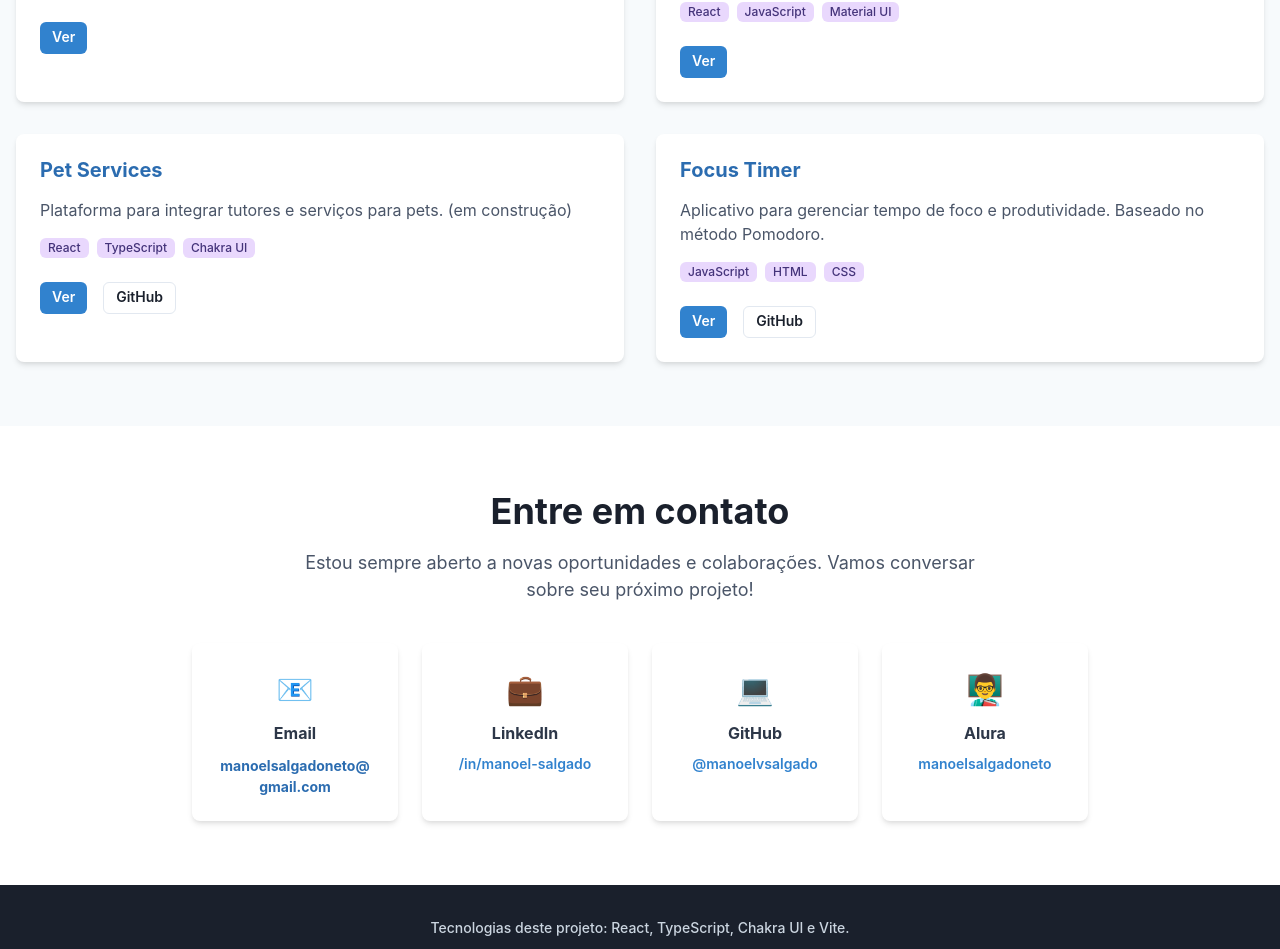
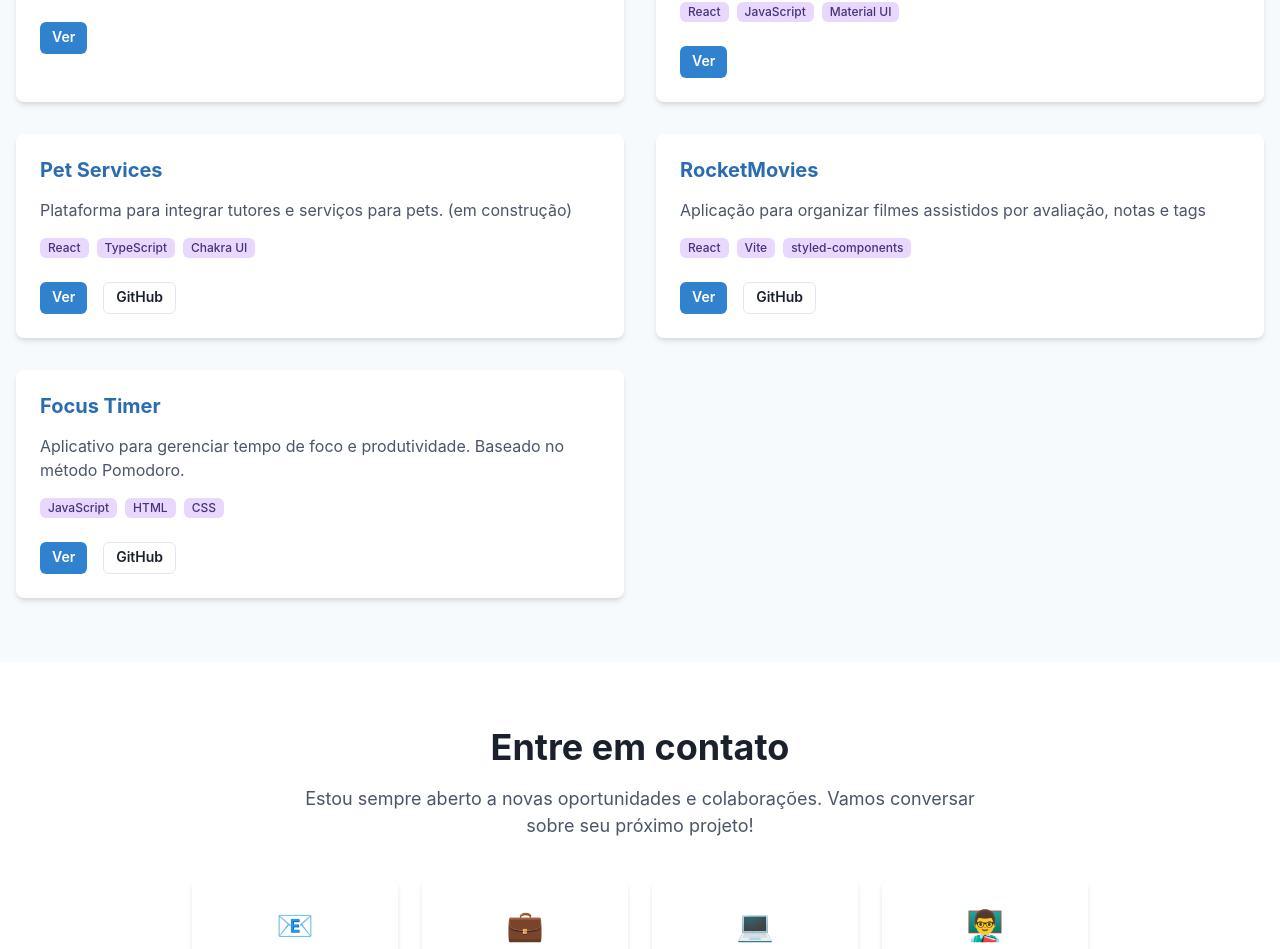
Before and after one commit to manoelvsalgado/portfolio, a React (Vite) app in the folder frontend/: page / in a window 1280 px wide. Shown: the part 2321-3270 px from the top of the page. Built offline with nearby package versions, Linux system fonts and the light colour scheme.

Commit message:
fix: add RocketMovies project details to resources

```diff
--- a/frontend/src/locales/resources.ts
+++ b/frontend/src/locales/resources.ts
@@ -106,6 +106,13 @@ export const resources = {
             tags: ['React', 'TypeScript', 'Chakra UI'],
             projectLink: 'https://pet-services-azure.vercel.app/',
             githubLink: 'https://github.com/GuilhermeDeOliveiraAmorim/pet-services',
+          },
+                    {
+            title: 'RocketMovies',
+            description: 'Aplicação para organizar filmes assistidos por avaliação, notas e tags',
+            tags: ['React', 'Vite', 'styled-components'],
+            projectLink: 'https://manoelvsalgado.github.io/rocketmovies/',
+            githubLink: 'https://github.com/manoelvsalgado/rocketmovies',
           },
           {
             title: 'Focus Timer',
```
